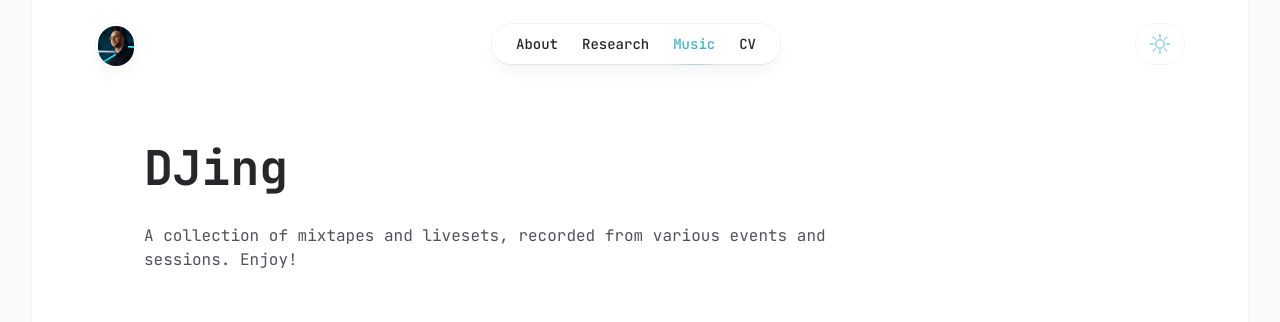
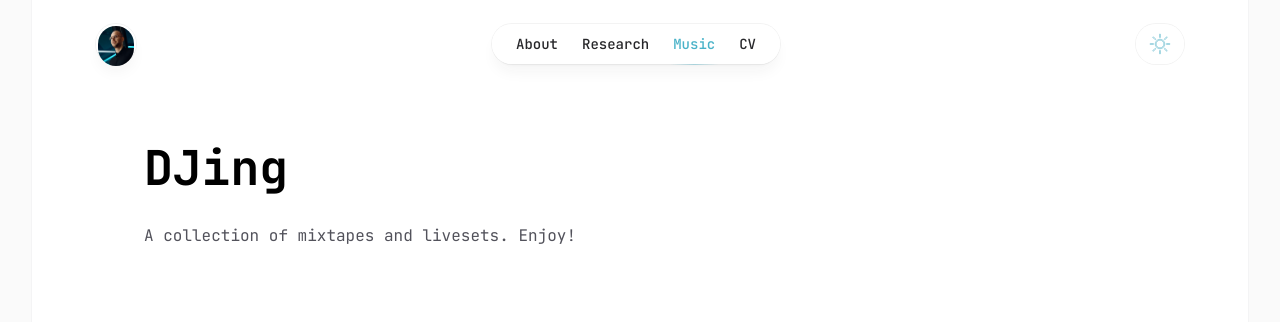
Before and after one commit to ppommer/ppommer.github.io, a React (Create React App) app: page /#/music in a window 1280 px wide. Shown: the top 322 px of the page. Built offline with nearby package versions, Linux system fonts and the light colour scheme.

Commit message:
Update music text

```diff
--- a/src/pages/Music.jsx
+++ b/src/pages/Music.jsx
@@ -1,13 +1,12 @@
 function Music() {
   return (
-    <div className="px-4 md:px-14 lg:px-28 overflow-hidden">
+    <div className="px-4 md:px-8 lg:px-28 overflow-hidden">
       <div className="lg:w-[70%] mb-20">
-        <h1 className="text-5xl font-bold mb-8 text-zinc-800 dark:text-zinc-100">
+        <h1 className="text-5xl font-bold mb-8">
           DJing
         </h1>
         <p className="text-zinc-600 dark:text-zinc-400">
-          A collection of mixtapes and livesets, recorded from various
-          events and sessions. Enjoy!
+          A collection of mixtapes and livesets. Enjoy!
         </p>
       </div>
       <div className="space-y-16 mb-16">
```
